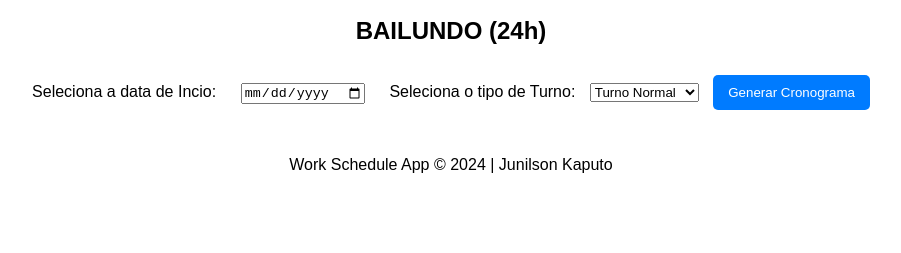
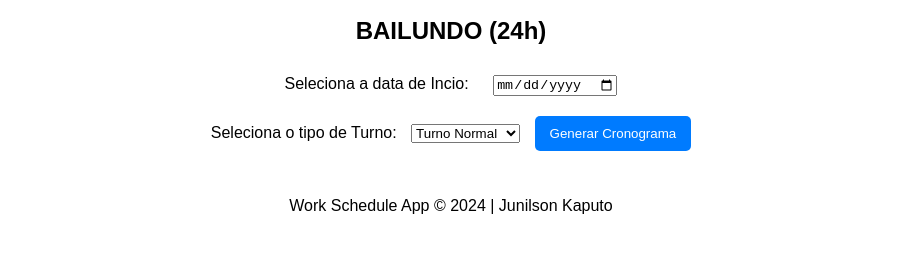
Before and after one commit to Jhunillson/schedule, a plain HTML site: page index.html in a window 1280 px wide. Shown: the part 131-384 px from the top of the page, without its empty margins (189-1090 px from the left). Drawn offline with Linux system fonts and the light colour scheme.

Commit message:
Update index.html

```diff
--- a/index.html
+++ b/index.html
@@ -14,7 +14,7 @@
 
 
         <label for="startDate">Seleciona a data de Incio:</label>
-        <input type="date" id="startDate">
+        <input type="date" id="startDate"> <br>
 
         <label for="scheduleType">Seleciona o tipo de Turno:</label>
         <select id="scheduleType">
```
